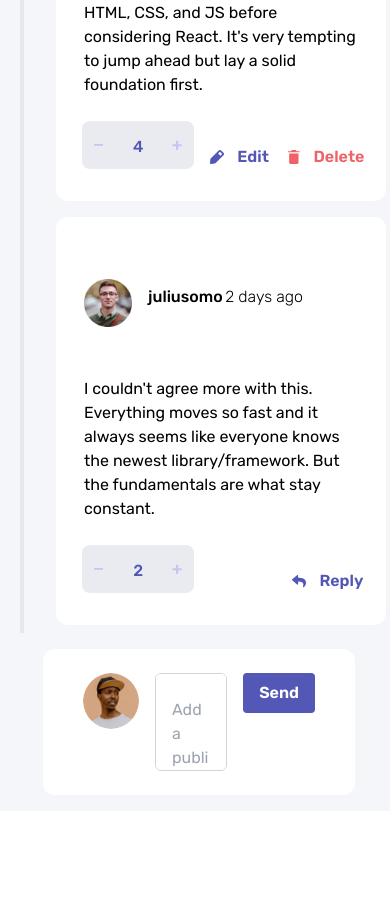
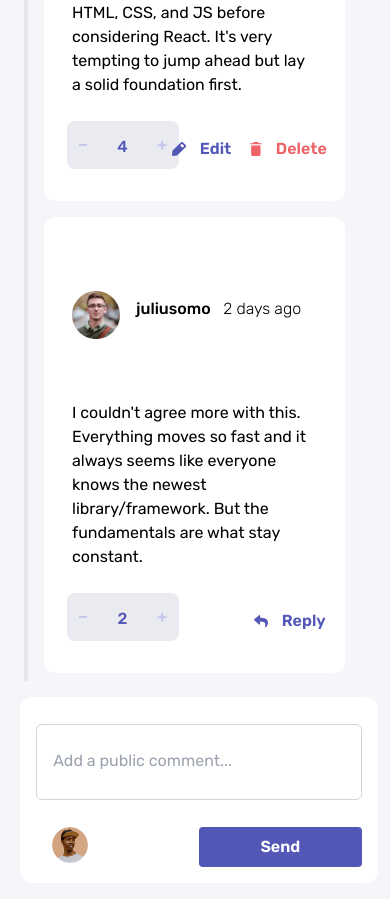
Before and after one commit to matt-o-west/interactive-comments, a React (Vite) app: page / in a window 390 px wide. Shown: the part 1047-1946 px from the top of the page. Before the commit the page ends 1858 px from the top, so only its background shows below. Built offline with nearby package versions, Linux system fonts and the light colour scheme.

Commit message:
responsive styling almost complete, only a few more tweaks to make to reply/edit areas

```diff
--- a/src/components/BaseInput.jsx
+++ b/src/components/BaseInput.jsx
@@ -21,25 +21,25 @@ const BaseInput = () => {
     <>
       <form
         onSubmit={handleCommentSubmit}
-        className='flex flex-row w-4/5 ml-2 justify-center items-center bg-white rounded-xl px-10 py-6 my-4 space-x-4 desktop:max-w-4xl tablet:max-w-3xl phone:max-w-md'
+        className='flex flex-row w-4/5 ml-2 justify-center items-center bg-white rounded-xl px-10 py-6 my-4 space-x-4 desktop:max-w-4xl tablet:flex tablet:flex-row tablet:space-x-4 tablet:max-w-3xl phone:max-w-md phone:w-11/12 phone:grid phone:grid-rows-auto phone:grid-cols-2 phone:pl-4 phone:pr-4 phone:py-4 phone:pt-0 phone:space-x-0 phone:space-y-4'
       >
         <img
           src={`src/${avatar}`}
           alt='avatar image'
-          className='w-14  rounded-full self-start'
+          className='w-14  rounded-full self-start phone:row-span-1 phone:row-start-2 phone:col-start-1 phone:w-9 phone:ml-4 phone:mt-4'
         />
         <textarea
           onChange={(e) => {
             setBaseInput(e.target.value)
           }}
           type='textarea'
-          className='w-4/5 h-2/3 resize-none border border-gray-300 rounded-md py-6 px-4'
+          className='w-4/5 h-2/3 resize-none border border-gray-300 rounded-md py-6 px-4 phone:w-full phone:row-span-1 phone:col-span-2'
           placeholder='Add a public comment...'
         />
         <button
           type='submit'
           value='Submit'
-          className='btn-primary @apply self-start'
+          className='btn-primary @apply self-start  phone:row-span-1 phone:row-start-2 phone:col-start-2'
         >
           Send
         </button>
--- a/src/components/Comment.jsx
+++ b/src/components/Comment.jsx
@@ -78,7 +78,7 @@ const Comment = ({
             alt='avatar image'
             className='w-12 mx-4 pt-3'
           />
-          <p className='w-1/5 font-medium mr-4'>{username}</p>
+          <p className='w-1/5 font-medium mr-4 phone:mr-8'>{username}</p>
           {username === currentUser && (
             <span className='bg-moderate.blue text-white font-medium p-0.5 px-2 mx-6 rounded-sm'>
               me
@@ -86,7 +86,7 @@ const Comment = ({
           )}
           <p className='font-light'>{getRelativeTime(createdAt)}</p>
         </div>
-        <div className='flex tablet:col-span-2 tablet:col-start-6 tablet:row-start-1 tablet:mr-0 phone:col-start-4 phone:row-start-3 phone:mr-24'>
+        <div className='flex tablet:col-span-2 tablet:col-start-6 tablet:row-start-1 tablet:mr-0 phone:col-start-4 phone:row-start-3 phone:mr-24 phone:mb-4'>
           {username === currentUser && (
             <button onClick={toggleEditTextarea} className='edit-btn'>
               <img
@@ -150,15 +150,15 @@ const Comment = ({
         </div>
       </div>
 
-      <div className='border-l-4 desktop:ml-28 laptop:ml-24 tablet:ml-20 phone:ml-10 phone:w-full'>
+      <div className='border-l-4 desktop:ml-10 laptop:ml-24 tablet:ml-20 phone:ml-6 phone:pl-2'>
         {/* container for replies */}
-        <div className='flex flex-col w-11/12 ml-6 min-w-11/12 tablet:ml-6'>
+        <div className='flex flex-col w-11/12 min-w-11/12'>
           {replies?.map((reply) => (
             <Comment key={reply.id} {...reply} comment={comment} />
           ))}
         </div>
         {!replyingTo && !replyTextArea && (
-          <div className='ml-8 mr-16'>
+          <div className='ml-2 mr-16'>
             <ReplyTextArea
               comment={comment}
               toggleReplyTextarea={toggleReplyTextarea}
--- a/tailwind.config.cjs
+++ b/tailwind.config.cjs
@@ -38,7 +38,7 @@ module.exports = {
       }),
     },
     screens: {
-      phone: '375px',
+      phone: '320px',
 
       tablet: '640px',
       // => @media (min-width: 640px) { ... }
```
